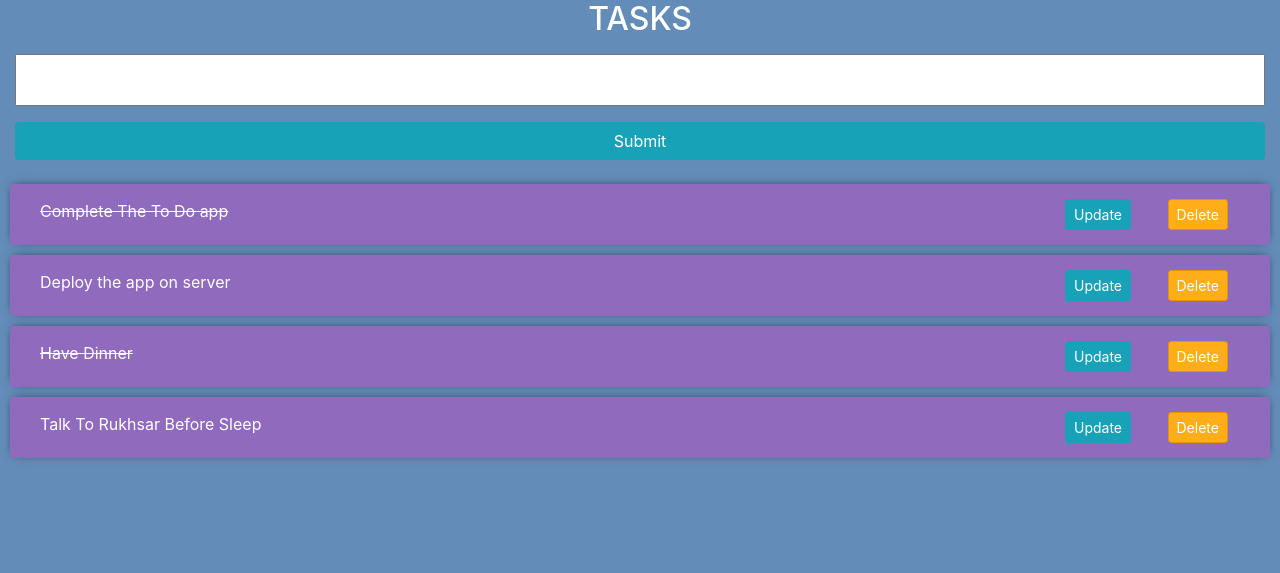
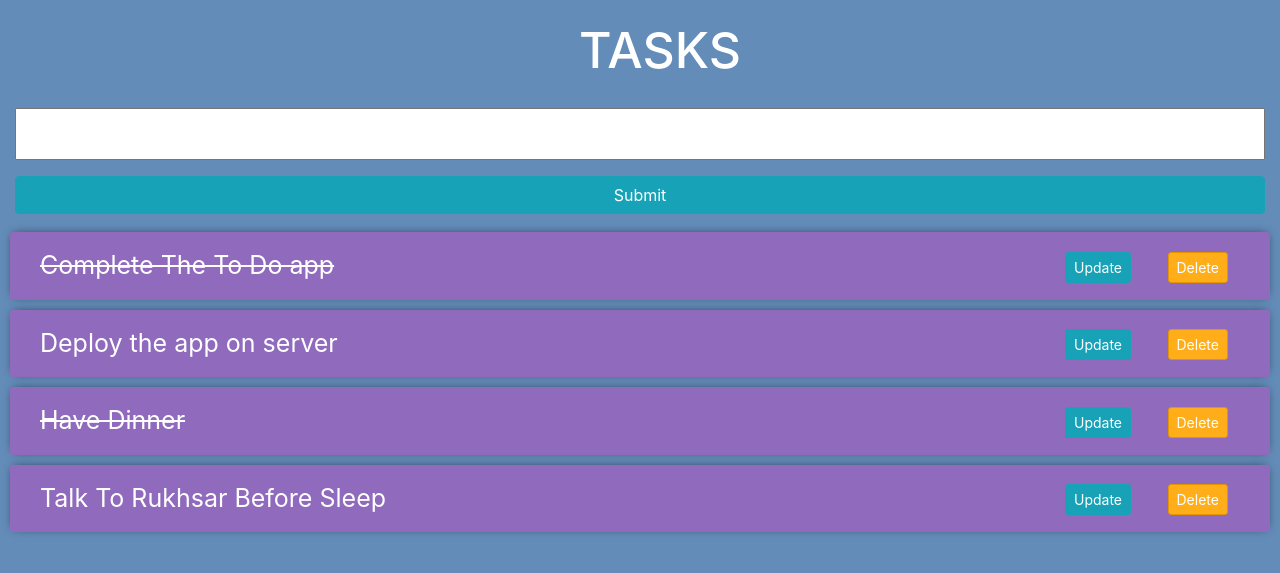
Before and after one commit to iamrizvan/my-todo, a Django app: page / in a window 1280 px wide. Shown: the top 573 px of the page. Run offline with Django 3.2, Linux system fonts and the light colour scheme; data comes from the database, SQL or seed files in the repository; some libraries are stand-ins or nearby versions.

Commit message:
Main UI is updated

```diff
--- a/tasks/templates/tasks/list.html
+++ b/tasks/templates/tasks/list.html
@@ -1,3 +1,9 @@
+<!DOCTYPE html>
+<html lang="en">
+  <head>
+    <meta charset="UTF-8" />
+    <meta name="viewport" content="width=device-width, initial-scale=1.0" />
+    <title>Document</title>
     <link
       rel="stylesheet"
       href="https://stackpath.bootstrapcdn.com/bootstrap/4.3.1/css/bootstrap.min.css"
@@ -23,6 +29,7 @@
 
       .submit {
         background-color: #6ba3e8;
+        font-size: 25px;
       }
 
       .center-column {
@@ -39,7 +46,7 @@
         padding: 15px;
         border-radius: 3px;
         color: #fff;
-    font-size: 16px;
+        font-size: 25px;
         box-shadow: 0px -1px 10px -4px rgba(0, 0, 0, 0.75);
       }
 
@@ -51,10 +58,14 @@
         text-align: center;
         width: 100%;
         color: white;
+        font-size: 50px;
+        margin: 20px;
       }
     </style>
-<div class="main-body">
-  <h2 class="heading">TASKS</h2>
+  </head>
+  <body>
+    <div class="body">
+      <h1 class="heading">TASKS</h1>
       <form method="POST" action="/">
         {% csrf_token %}
         <div class="col-12">
@@ -73,12 +84,16 @@
             {% endif %}
           </div>
           <div class="col-2 col-md-1">
-        <a class="btn btn-sm btn-info" href="{% url 'update_task' task.id %}"
+            <a
+              class="btn btn-sm btn-info"
+              href="{% url 'update_task' task.id %}"
               >Update</a
             >
           </div>
           <div class="col-2 col-md-1">
-        <a class="btn btn-sm btn-danger" href="{% url 'delete_task' task.id %}"
+            <a
+              class="btn btn-sm btn-danger"
+              href="{% url 'delete_task' task.id %}"
               >Delete</a
             >
           </div>
@@ -86,3 +101,5 @@
         {% endfor %}
       </div>
     </div>
+  </body>
+</html>
```
Lines whose indentation alone changed are shown as unchanged.
